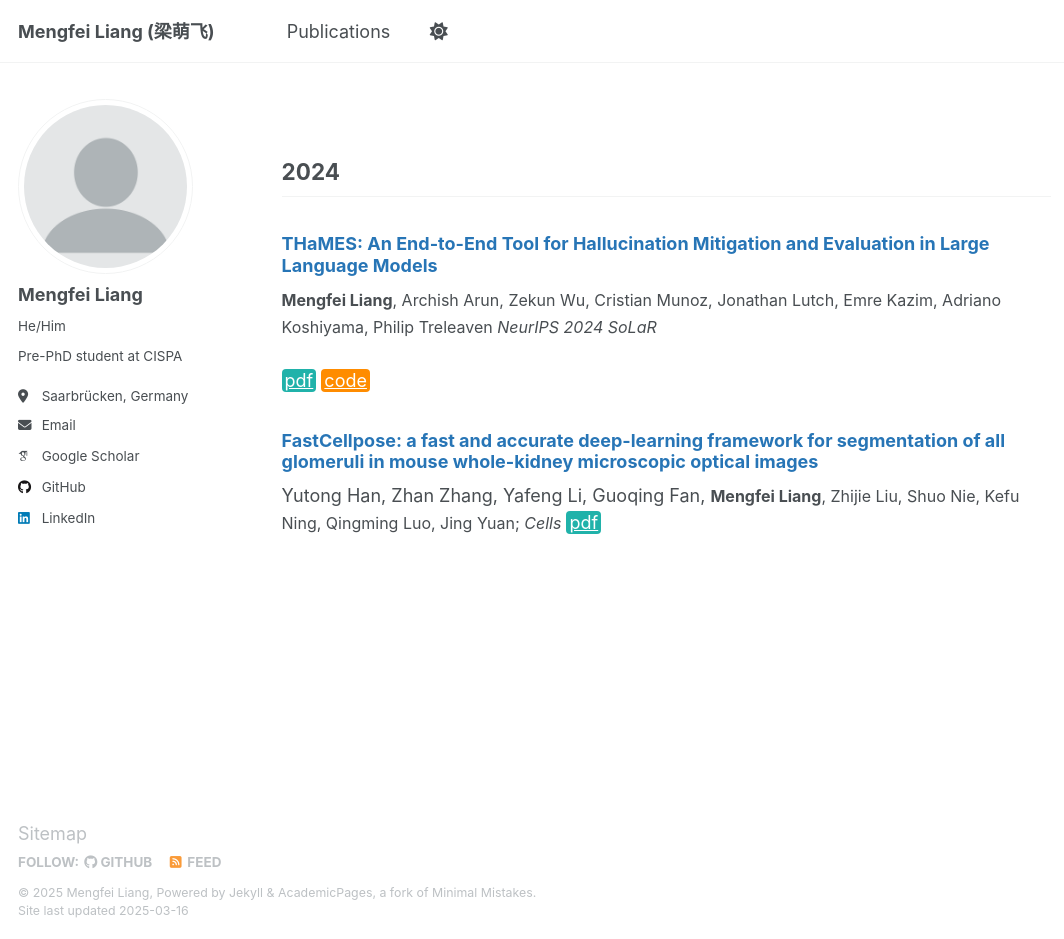
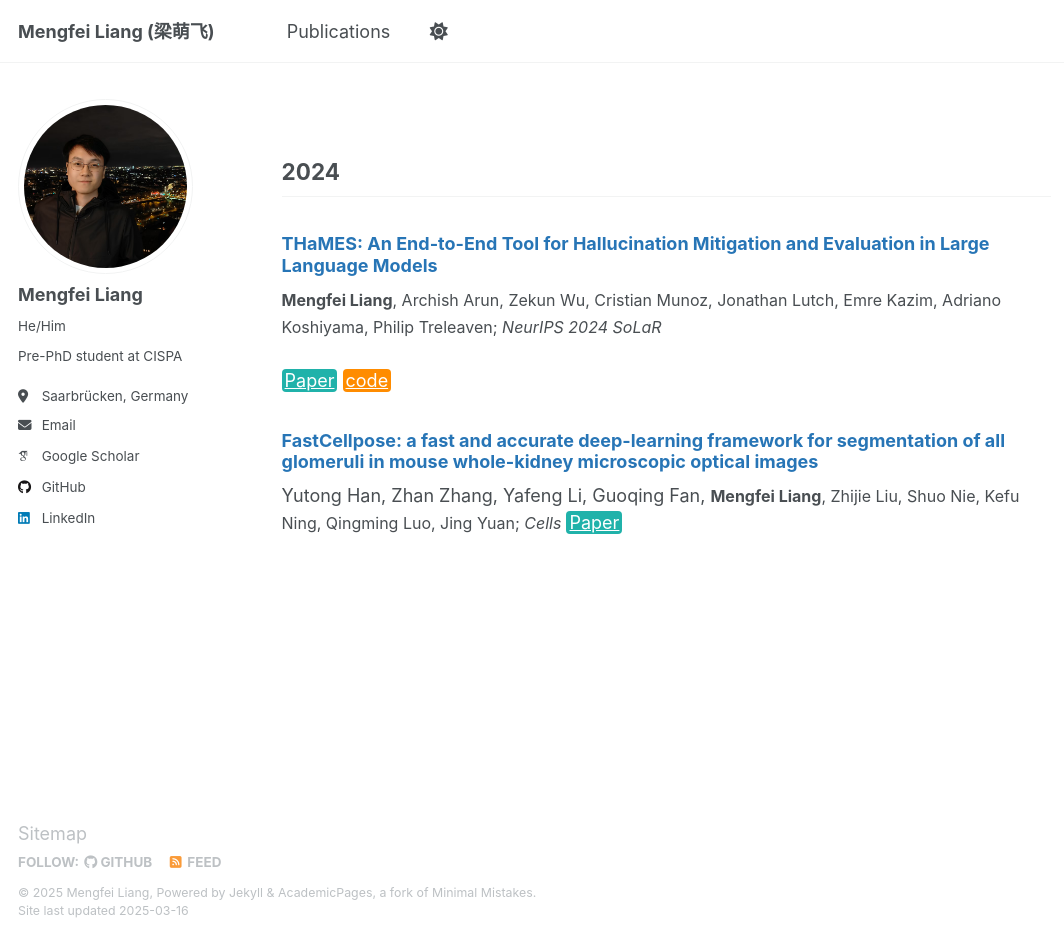
Before and after one commit to Liangmf11/Liangmf11.github.io, a Jekyll site: the page built from _pages/publications.md, in a window 1280 px wide and 939 px high. Shown: the whole window, without its empty margins (0-1064 px from the left). Built offline with Jekyll 4.4.1, drawn with Linux system fonts in a browser that asks for light colours; some web fonts are replaced.

Commit message:
update profile pic

```diff
--- a/_config.yml
+++ b/_config.yml
@@ -22,7 +22,7 @@ repository               : "Liangmf11/Liangmf11.github.io"
 #               Additional customization can be done by editing /_includes/author-profile.html
 author:
   # Biographic information
-  avatar           : "profile.png"
+  avatar           : "LMF_pic1.jpg"
   name             : "Mengfei Liang"
   pronouns         : "He/Him"
   bio              : "Pre-PhD student at CISPA"
--- a/_pages/publications.md
+++ b/_pages/publications.md
@@ -34,15 +34,12 @@ a { TEXT-DECORATION:none }
 <h2 id='224'>2024</h2>
 
 ### <span style="color:rgb(39, 117, 182)">THaMES: An End-to-End Tool for Hallucination Mitigation and Evaluation in Large Language Models</span>
-<font size="3"><b>Mengfei Liang</b>, Archish Arun, Zekun Wu, Cristian Munoz, Jonathan Lutch, Emre Kazim, Adriano Koshiyama, Philip Treleaven
+<font size="3"><b>Mengfei Liang</b>, Archish Arun, Zekun Wu, Cristian Munoz, Jonathan Lutch, Emre Kazim, Adriano Koshiyama, Philip Treleaven;
 <i>NeurIPS 2024 SoLaR</i></font><br>
-<a href="https://arxiv.org/abs/2409.11353" class="btn--paper" target="_blank">pdf</a>
-<!-- <a href="https://arxiv.org/abs/2402.02987" class="btn--arxiv" target="_blank">arxiv</a> -->
+<a href="https://arxiv.org/abs/2409.11353" class="btn--paper" target="_blank">Paper</a>
 <a href="https://github.com/holistic-ai/THaMES" class="btn--code" target="_blank">code</a>
 
 ### <span style="color:rgb(39, 117, 182)">FastCellpose: a fast and accurate deep-learning framework for segmentation of all glomeruli in mouse whole-kidney microscopic optical images</span>
 Yutong Han, Zhan Zhang, Yafeng Li, Guoqing Fan, <font size="3"><b>Mengfei Liang</b>, Zhijie Liu, Shuo Nie, Kefu Ning, Qingming Luo, Jing Yuan;
 <i>Cells</i></font>
-<a href="https://www.mdpi.com/2073-4409/12/23/2753" class="btn--paper" target="_blank">pdf</a>
-<!-- <a href="" class="btn--arxiv" target="_blank">arxiv</a> -->
-<!-- <a href="" class="btn--code" target="_blank">code</a> -->
+<a href="https://www.mdpi.com/2073-4409/12/23/2753" class="btn--paper" target="_blank">Paper</a>
```
Also changed, not shown: images/LMF_pic1.jpg (added).
